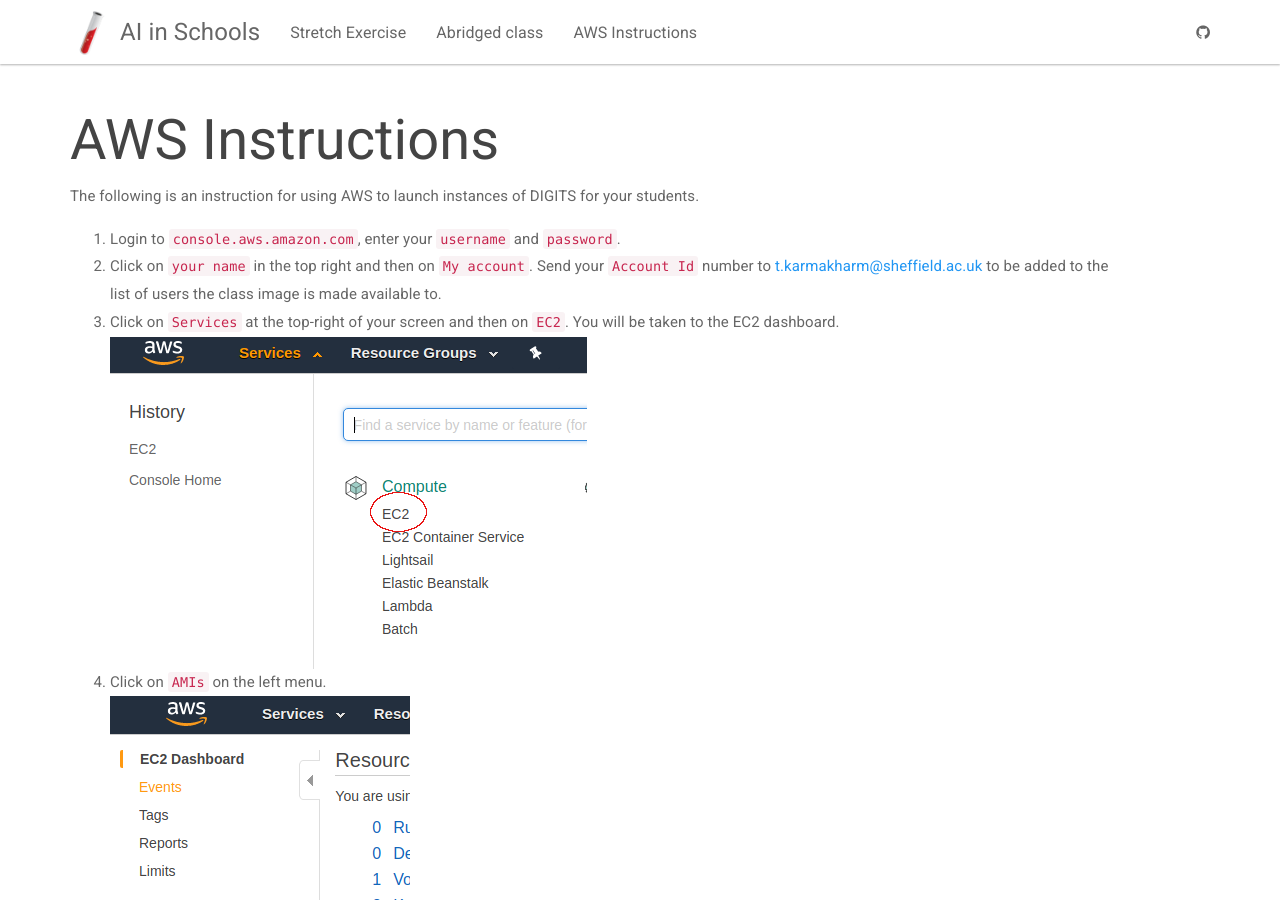
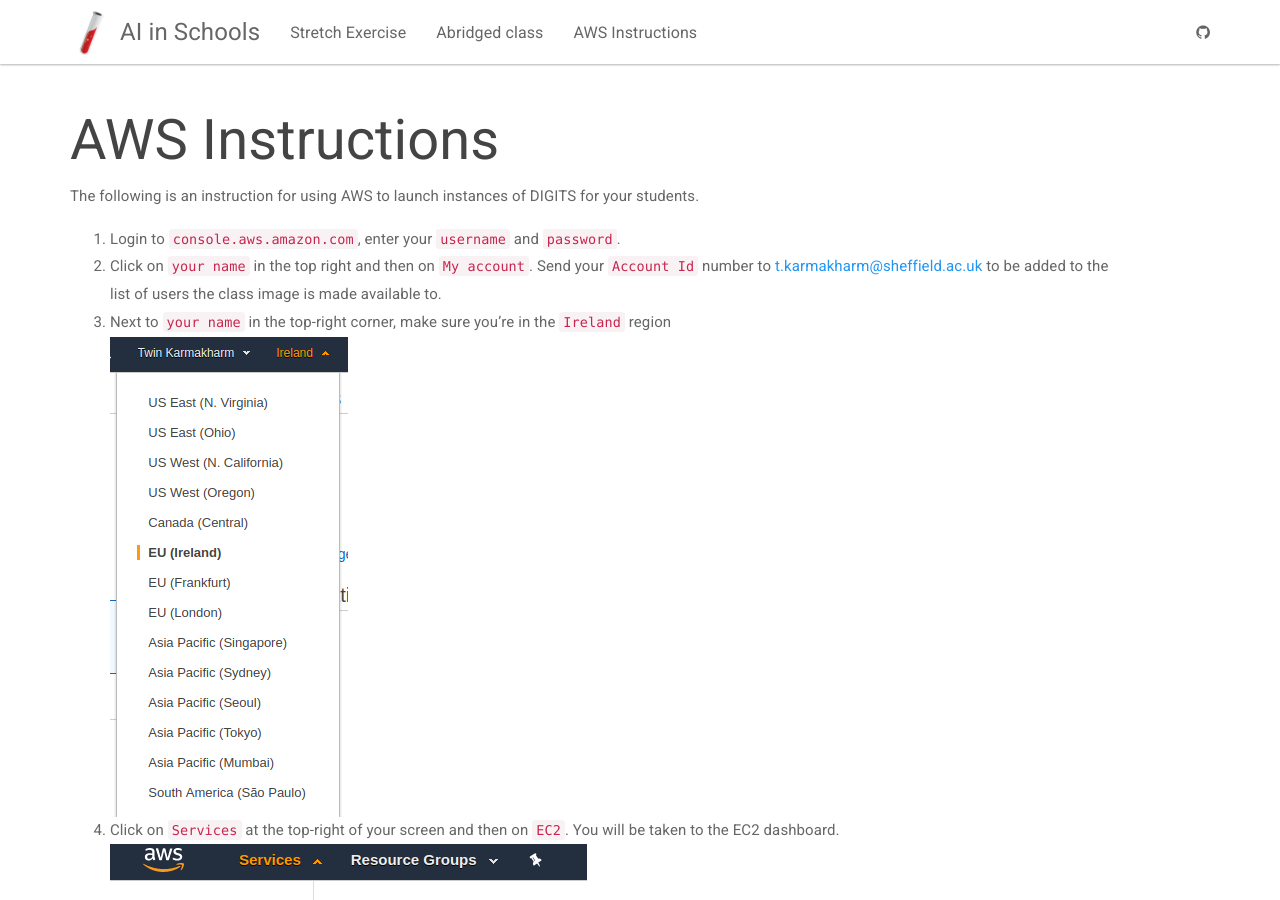
Before and after one commit to aiinschool/aiinschool.github.io, a Jekyll site: the page built from awsinstructions.md, in a window 1280 px wide and 900 px high. Built offline with Jekyll 4.4.1, drawn with Linux system fonts in a browser that asks for light colours; nearby versions of some CDN libraries; our own code applies the rules of GitHub Pages for plain Markdown files.

Commit message:
Added ireland region instruction

```diff
--- a/awsinstructions.md
+++ b/awsinstructions.md
@@ -9,6 +9,7 @@ The following is an instruction for using AWS to launch instances of DIGITS for
 
 1. Login to `console.aws.amazon.com`, enter your `username` and `password`.
 2. Click on `your name` in the top right and then on `My account`. Send your `Account Id` number to [t.karmakharm@sheffield.ac.uk](mailto:t.karmakharm@sheffield.ac.uk) to be added to the list of users the class image is made available to.
+2. Next to `your name` in the top-right corner, make sure you're in the `Ireland` region <br/>![Ireland region](/img/aws/irelandregion.png)
 2. Click on `Services` at the top-right of your screen and then on `EC2`. You will be taken to the EC2 dashboard.
     <br/>![EC 2](/img/aws/2-ec2.png)
 3. Click on `AMIs` on the left menu. <br/>![AMIs](/img/aws/3-amis.png)
```
Also changed, not shown: img/aws/irelandregion.png (added).
